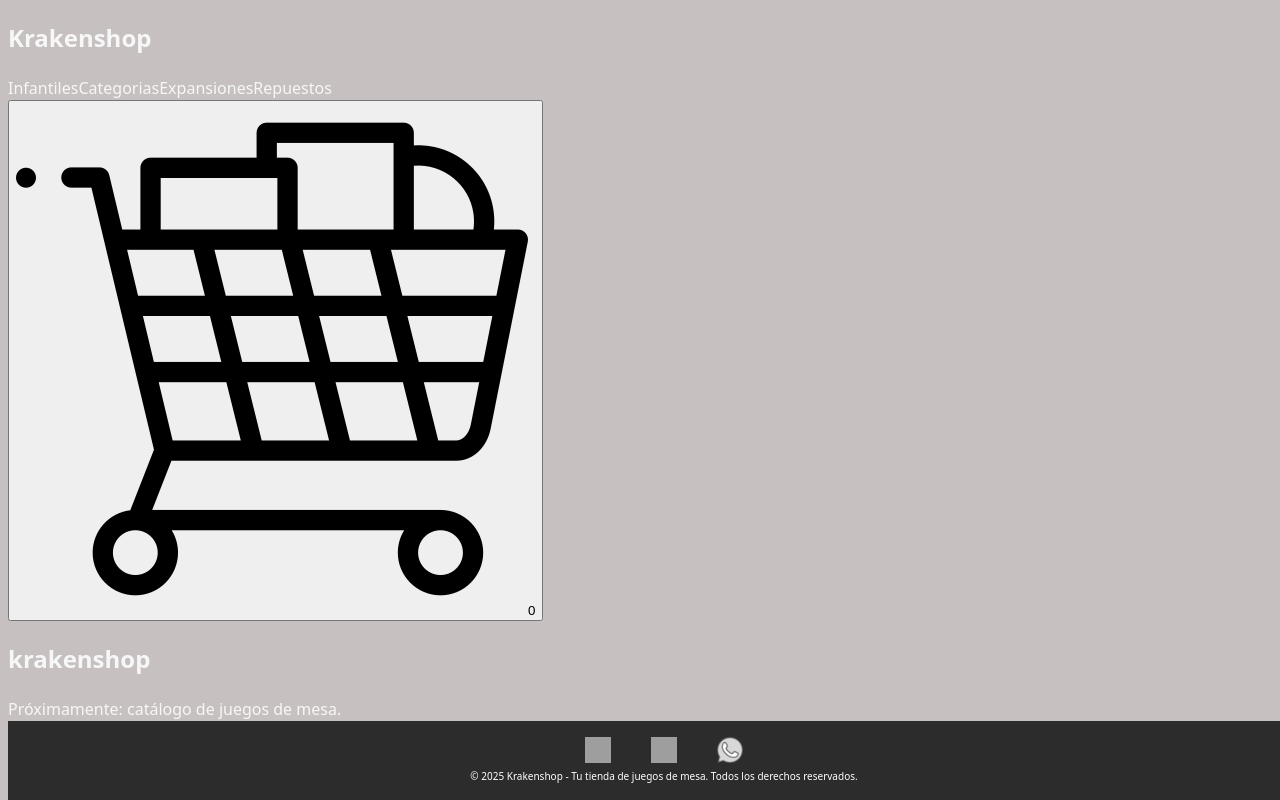
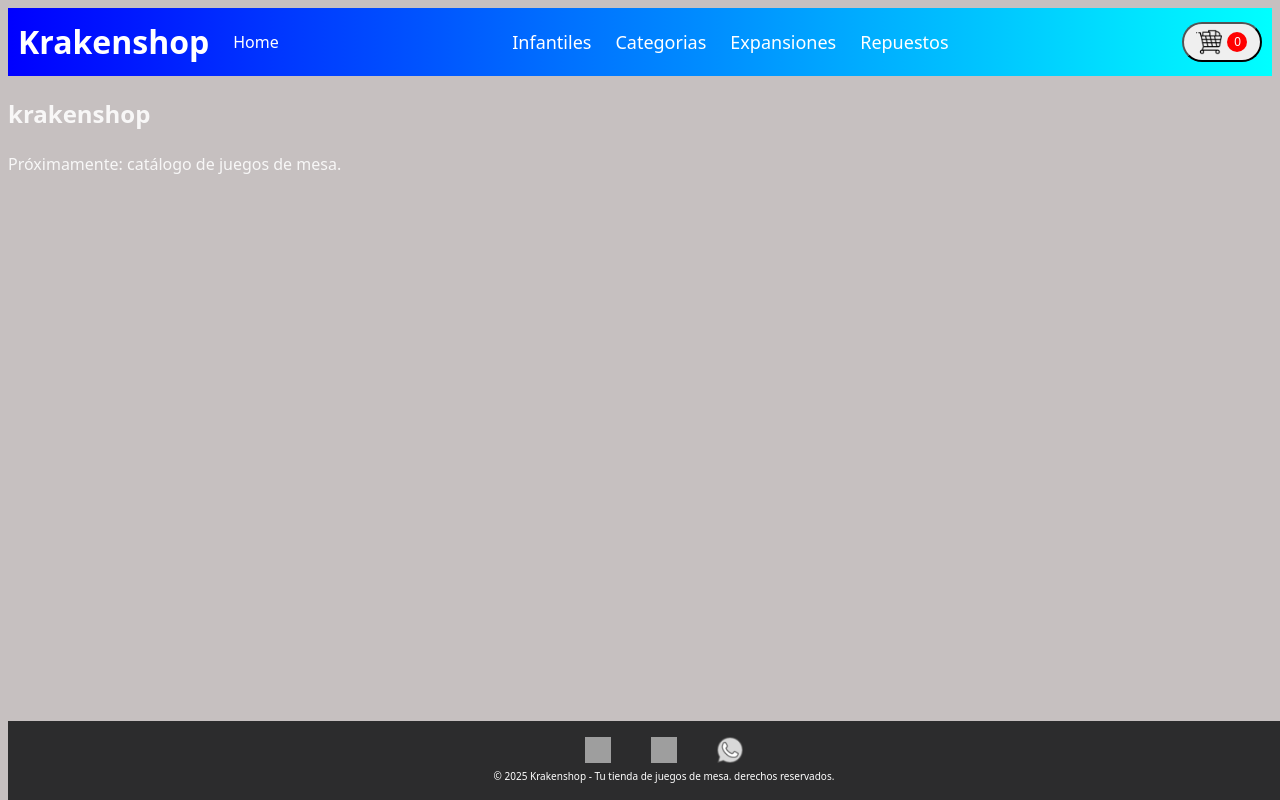
Before and after one commit to ignaciorodriguezbeis/Tp-entrgable-React-Ignacio-Rodriguez-Beistegui, a React (Vite) app in the folder tp-React-coderhouse/: page / in a window 1280 px wide. Built offline with nearby package versions, Linux system fonts and the light colour scheme; grey boxes are pictures that could not be loaded.

Commit message:
navbar lista

```diff
--- a/tp-React-coderhouse/src/components/Footer/Footer.jsx
+++ b/tp-React-coderhouse/src/components/Footer/Footer.jsx
@@ -6,17 +6,17 @@ function Footer() {
         <footer>
             <div class="footer-social">
                 <a href="https://www.facebook.com/" target="_blank">
-                    <img src="./assets/img/facebook_icon.png"></img>
+                    <img src="./src/assets/img/facebook_icon.png"></img>
                 </a>
                 <a href="https://www.instagram.com/" target="_blank">
-                    <img src="./assets/img/instagram_icon.png"></img>
+                    <img src="./src/assets/img/instagram_icon.png"></img>
                 </a>
                 <a href="https://web.whatsapp.com/" target="_blank">
                     <img src="./src/assets/img/whatsapp-icon.png"></img>
                 </a>
             </div>
             <div>
-                <p>© 2025 Krakenshop - Tu tienda de juegos de mesa. Todos los derechos reservados.</p>
+                <p>© 2025 Krakenshop - Tu tienda de juegos de mesa. derechos reservados.</p>
             </div>
 
         </footer >
--- a/tp-React-coderhouse/src/components/Navbar/CartWidget.jsx
+++ b/tp-React-coderhouse/src/components/Navbar/CartWidget.jsx
@@ -1,3 +1,5 @@
+import './CartWidget.css';
+
 function CartWidget() {
     return (
         <button
@@ -10,11 +12,11 @@ function CartWidget() {
                 alt="Carrito de compras"
 
             />
-            <span
-
-            >
-                0
-            </span>
+            <div>
+                <span>
+                    0
+                </span>
+            </div>
         </button>
     )
 }
--- a/tp-React-coderhouse/src/components/Navbar/Cartwidget.css
+++ b/tp-React-coderhouse/src/components/Navbar/Cartwidget.css
@@ -1,25 +1,32 @@
-.cart-widget {
+button {
+  height: 40px;
+  width: 80px;
+  border-radius: 20px;
   display: flex;
+  justify-content: center;
   align-items: center;
-  justify-content: center;
-  width: 40px;
-  height: 40px;
-  border-radius: 50%;
-  background-color: #457dec;
-  cursor: pointer;
-  transition: background-color 0.3s ease;
-}
-.cart-widget:hover {
-  background-color: #f30404;
+
 }
 .cart-widget img {
+    width: 26px;
+    height: 26px;
+
+}
+.cart-widget div {
+  height: 20px;
   width: 20px;
-  height: 20px;
+  border-radius: 50%;
+  background-color: red;
+  margin-left: 5px;
+  display: flex;
+  justify-content: center;
+  align-items: center;
 }
+.cart-widget div span {
 
-.cart-widget span {
-  margin-left: 8px;
-  color: #000000;
-  font-weight: bold;
-  font-size: 8px;
+    font-size: 12px;
+    color: white;
+    display: flex;
+    justify-content: center;
+    align-items: center;
 }
--- a/tp-React-coderhouse/src/components/Navbar/Navbar.css
+++ b/tp-React-coderhouse/src/components/Navbar/Navbar.css
@@ -1,22 +1,24 @@
 
-.navbar {
-  background-color: #3388f7;
-  padding: 16px;
+  nav {
+    background: linear-gradient(to right, blue, cyan);
+    color: white;
+    padding: 10px;
     display: flex;
     justify-content: space-between;
     align-items: center;
   }
 
-.navbar h1 {
-  color: #ffffff;
-  margin: 10px;
-  font-size: 40px;
+  nav section {
+    display: flex;
+    align-items: center;
+    gap: 24px;
+  }
+  nav h1 {
+    margin: 0;
+    font-size: 32px;
   }
   .navbar a {
-  color: #ffffff;
+    color: white;
+    font-size: 18px;
     margin: 0 12px;
-  font-weight: 24px;
   }
-.navbar a:hover {
-  text-decoration: underline;
-}
--- a/tp-React-coderhouse/src/components/Navbar/Navbar.jsx
+++ b/tp-React-coderhouse/src/components/Navbar/Navbar.jsx
@@ -1,12 +1,16 @@
 import CartWidget from './CartWidget';
+import './Navbar.css';
 
 function Navbar() {
     return (
-        <nav>
-            <div>
-               <h1>Krakenshop</h1>
-            </div>
-            <div>
+        <nav >
+            <section>
+                <div>
+                    <h1 href="#">Krakenshop</h1>
+                </div>
+                <a href="#">Home</a>
+            </section>
+            <div className="navbar">
                 <a href="#">Infantiles</a>
                 <a href="#">Categorias</a>
                 <a href="#">Expansiones</a>
```
Lines whose indentation alone changed are shown as unchanged.
